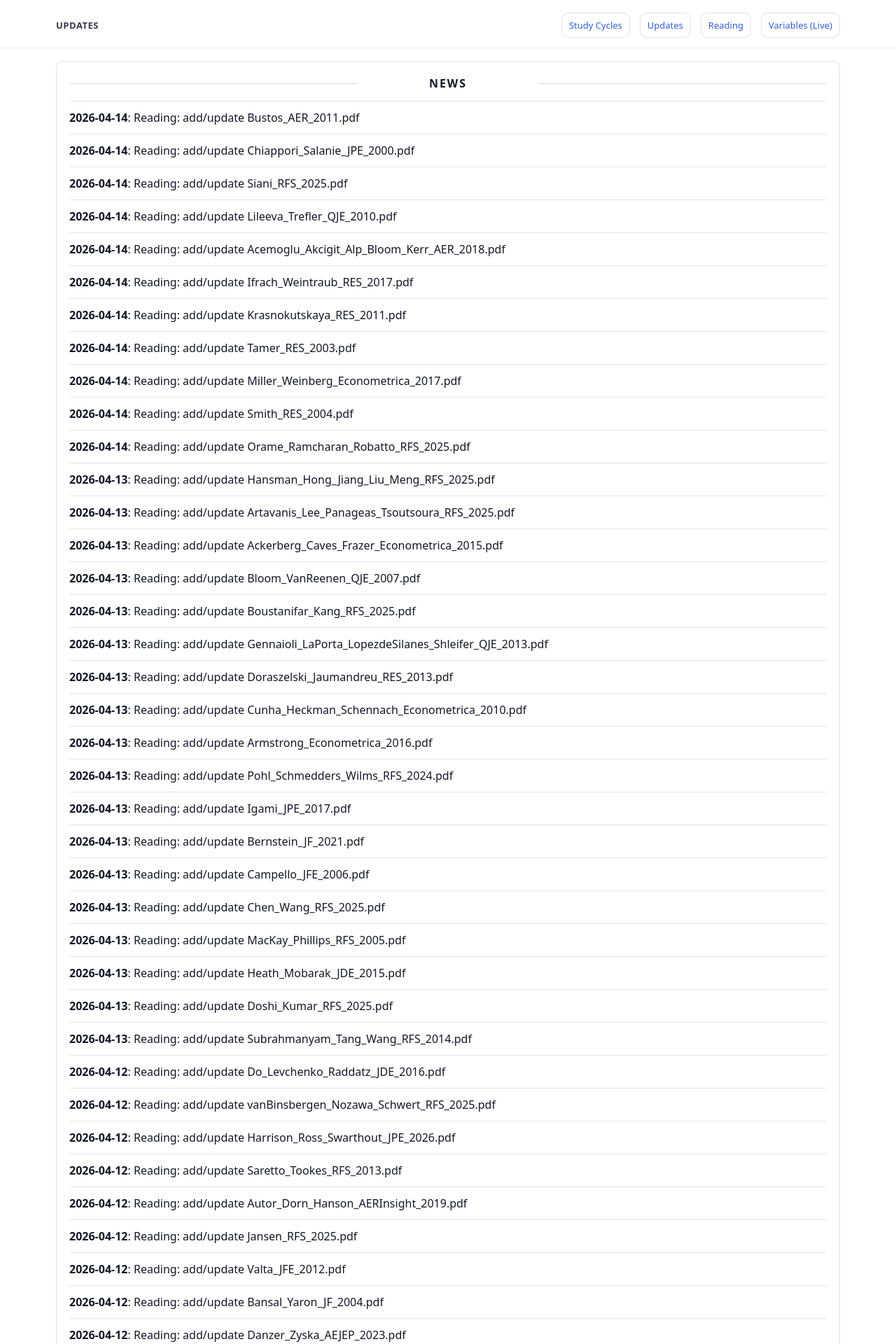
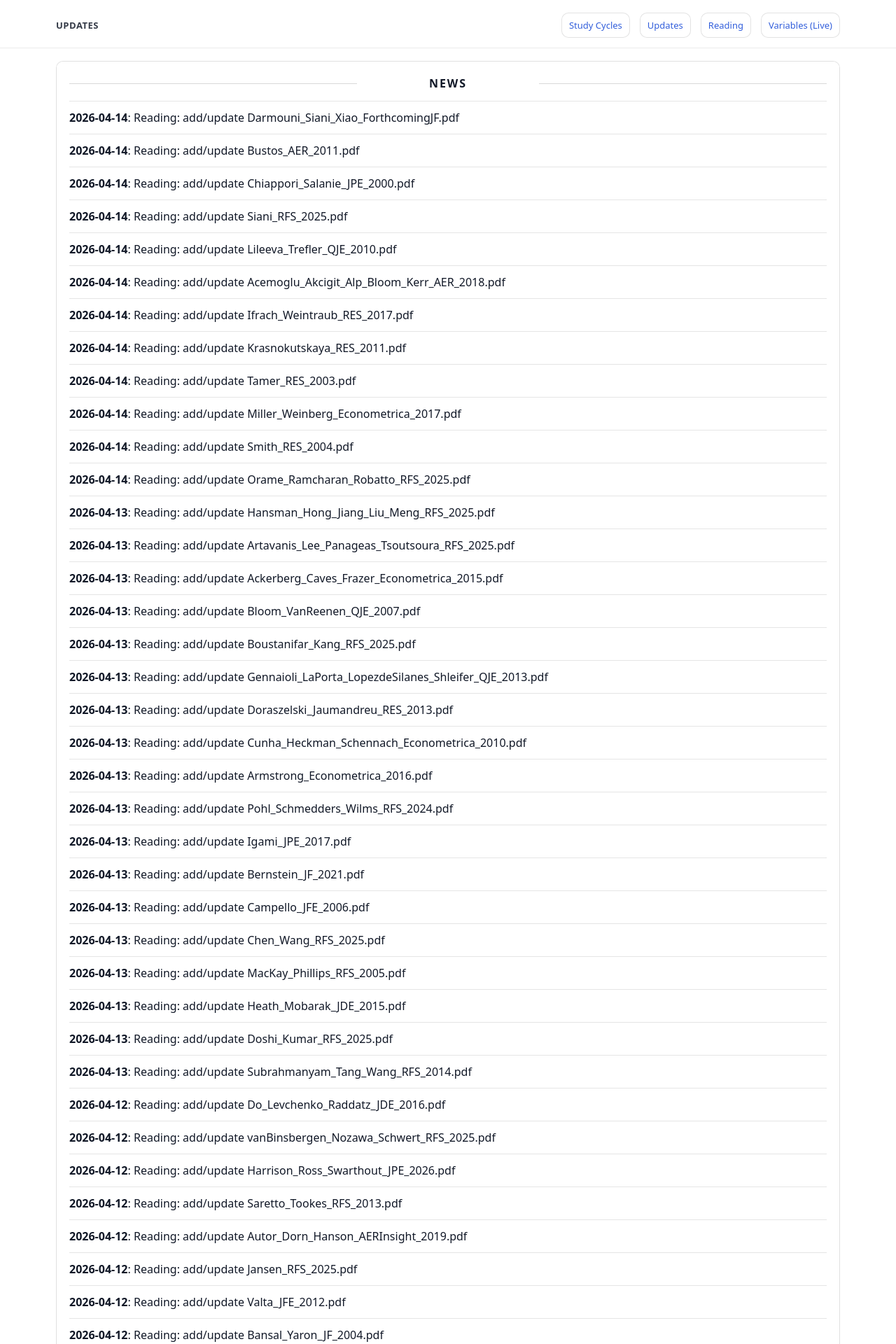
Before and after one commit to yaxinzn/study-archive, a Jekyll site: the page built from updates/index.md, in a window 1280 px wide. Shown: the top 1920 px of the page at 70% size. Built offline with Jekyll 4.4.1, drawn with Linux system fonts in a browser that asks for light colours; some of the changed text lies outside the part shown.

Commit message:
chore: update NEWS feed

```diff
--- a/_data/news.yml
+++ b/_data/news.yml
@@ -1,4 +1,7 @@
 # Auto-generated update history (sorted newest -> oldest). Do not edit manually.
+- ts: "1776164314"
+  date: "2026-04-14"
+  title: "Reading: add/update Darmouni_Siani_Xiao_ForthcomingJF.pdf"
 - ts: "1776163114"
   date: "2026-04-14"
   title: "Reading: add/update Bustos_AER_2011.pdf"
```
